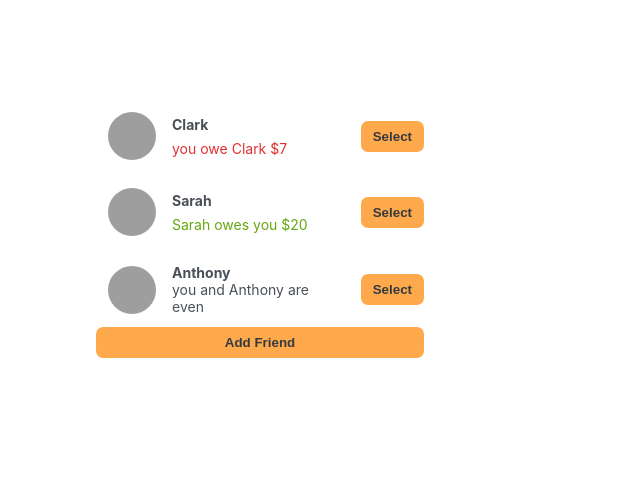
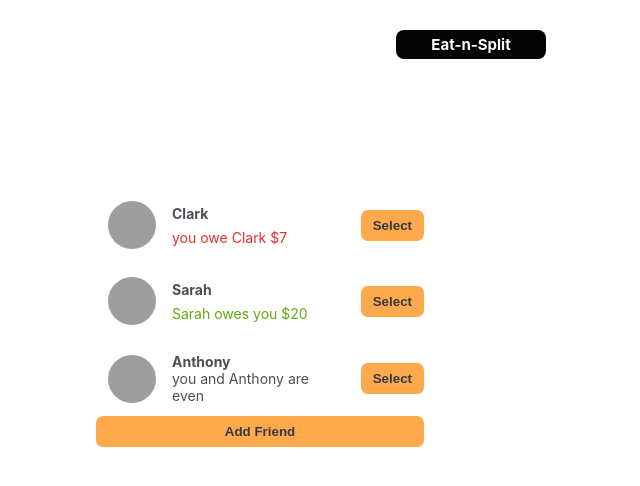
Before and after one commit to DevendranathReddy7/eat-and-split, a React (Create React App) app: page / in a window 1280 px wide. Shown: the top 486 px of the page, without its empty margins (134-774 px from the left). Built offline with nearby package versions, Linux system fonts and the light colour scheme; grey boxes are pictures that could not be loaded.

Commit message:
added title

```diff
--- a/src/App.js
+++ b/src/App.js
@@ -49,6 +49,7 @@ const App = () => {
 
   return (
     <>
+      <h2 className="title">Eat-n-Split</h2>
       <div className="app">
         <div className="sidebar">
           <FriendsList initialFriends={initialFriends} onSelect={handleSelectedFriend} selectedFrds={selectedFrd} />
--- a/src/index.css
+++ b/src/index.css
@@ -23,6 +23,17 @@ body {
   display: flex;
   align-items: center;
   justify-content: center;
+}
+
+.title {
+  margin: 30px 30rem;
+  padding: 5px;
+  text-align: center;
+  background-color: #050405;
+  font-weight: bolder;
+  color: white;
+  width: 150px;
+  border-radius: 8px;
 }
 
 .app {
```
Also changed, not shown: src/components/SplitBill.js (+0 -16 lines).
